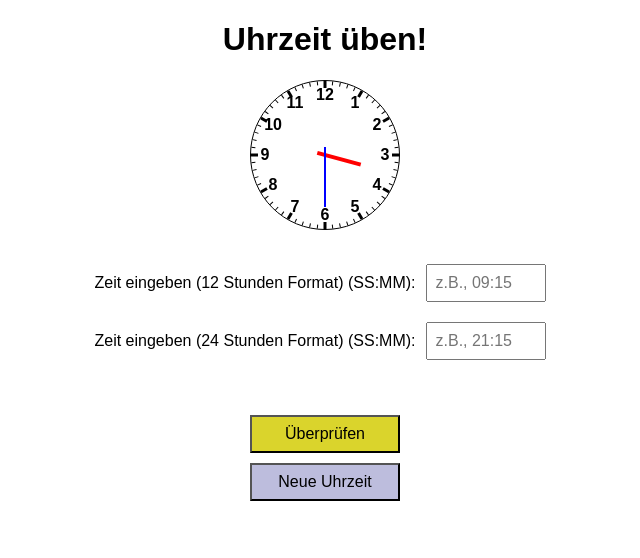
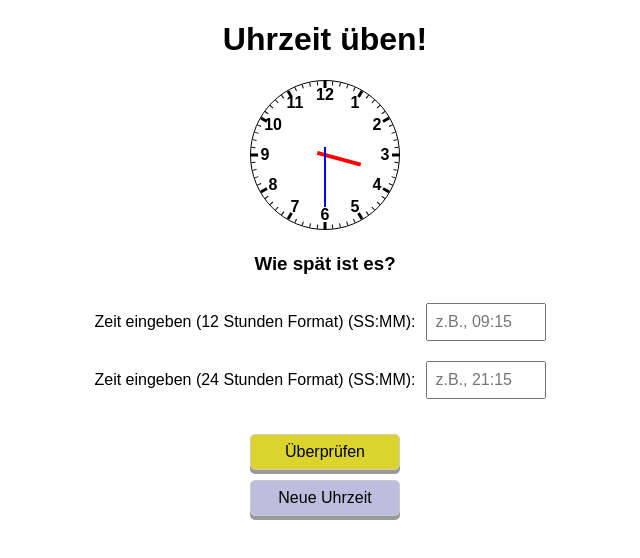
Before and after one commit to IremPeker/clock-teaching-app, a React (Create React App) app: page / in a window 1280 px wide. Shown: the top 558 px of the page, without its empty margins (315-955 px from the left). Built offline with nearby package versions, Linux system fonts and the light colour scheme.

Commit message:
Add types, more styles for button, utils folder

```diff
--- a/src/App.css
+++ b/src/App.css
@@ -24,7 +24,7 @@
 }
 
 .input-container {
-  padding: 20px;
+  padding: 0 20px;
 }
 
 .feedback {
@@ -43,10 +43,18 @@
 
 .yellow-button {
   background-color: #dad42c;
+
+  &:hover {
+    background-color: #c4c42c;
+  }
 }
 
 .blue-button {
   background-color: #bdbddd;
+
+  &:hover {
+    background-color: #a8a8d5;
+  }
 }
 
 .react-clock__minute-hand__body {
@@ -63,6 +71,15 @@ button {
   padding: 8px 12px;
   font-size: 1rem;
   cursor: pointer;
+  border: 1px solid #ccc;
+  border-radius: 5px;
+  box-shadow: 0 4px #999;
+  transition: all 0.1s ease-in-out;
+}
+
+button:active {
+  box-shadow: 0 2px #666;
+  transform: translateY(2px);
 }
 
 input {
--- a/src/App.tsx
+++ b/src/App.tsx
@@ -1,15 +1,8 @@
 import React, { useState, useEffect } from "react";
 import Clock from "react-clock";
+import { formatTime } from "./utils/timeUtils";
 import "react-clock/dist/Clock.css";
 import "./App.css";
-
-// Helper function to format time as HH:MM
-const formatTime = (hour: number, minute: number) => {
-  const h = hour < 10 ? `0${hour}` : hour;
-  const m = minute < 10 ? `0${minute}` : minute;
-
-  return `${h}:${m}`;
-};
 
 const App: React.FC = () => {
   // State for random time and user inputs
@@ -21,7 +14,7 @@ const App: React.FC = () => {
   const [clockTime, setClockTime] = useState<Date>(new Date());
 
   // Function to generate random time
-  const generateRandomTime = () => {
+  const generateRandomTime = (): void => {
     const randomHour: number = Math.floor(Math.random() * 12); // 0 to 11
     let randomMinute: number;
     // activate this code when kids start reading all the minutes
@@ -44,22 +37,22 @@ const App: React.FC = () => {
   };
 
   // Check user inputs for morning and evening
-  const checkTime = () => {
-    const correctMorningTime = formatTime(hour, minute);
-    const correctEveningTime = formatTime(hour + 12, minute);
-    let result = "";
+  const checkTime = (event: React.MouseEvent<HTMLButtonElement>): void => {
+    const correctMorningTime: string = formatTime(hour, minute);
+    const correctEveningTime: string = formatTime(hour + 12, minute);
+    let result: string = "";
 
     if (
       morningInput.trim() === correctMorningTime &&
       eveningInput.trim() === correctEveningTime
     ) {
-      result = "Beide Antworten sind richtig! Toll! ✅✅";
+      result = "Beide Antworten sind richtig! Toll! ✅ ✅";
     } else if (morningInput.trim() === correctMorningTime) {
-      result = "Die erste Antwort ist richtig! Die zweite ist falsch. ✅❌";
+      result = "Die erste Antwort ist richtig! Die zweite ist falsch. ✅ ❌";
     } else if (eveningInput.trim() === correctEveningTime) {
-      result = "Die erste Antwort ist falsch! Die zweite ist richtig. ❌✅";
+      result = "Die erste Antwort ist falsch! Die zweite ist richtig. ❌ ✅";
     } else {
-      result = `Beide Antworten sind falsch. Die richtige Antworten sind ${correctMorningTime} und ${correctEveningTime}. ❌❌`;
+      result = `Beide Antworten sind falsch. Die richtige Antworten sind ${correctMorningTime} und ${correctEveningTime}. ❌ ❌`;
     }
     setFeedback(result);
   };
@@ -98,6 +91,9 @@ const App: React.FC = () => {
             );
           })}
         </div>
+      </div>
+      <div>
+        <h3>Wie spät ist es?</h3>
       </div>
       <div className="input-container">
         <div>
--- /dev/null
+++ b/src/utils/timeUtils.ts
@@ -0,0 +1,12 @@
+/**
+ * Formats a time as HH:MM
+ * @param {number} hour - The hour of the day (0-23)
+ * @param {number} minute - The minute of the hour (0-59)
+ * @returns {string} The formatted time as HH:MM
+ */
+export const formatTime = (hour: number, minute: number): string => {
+  const h = hour < 10 ? `0${hour}` : `${hour}`;
+  const m = minute < 10 ? `0${minute}` : `${minute}`;
+
+  return `${h}:${m}`;
+};
```
